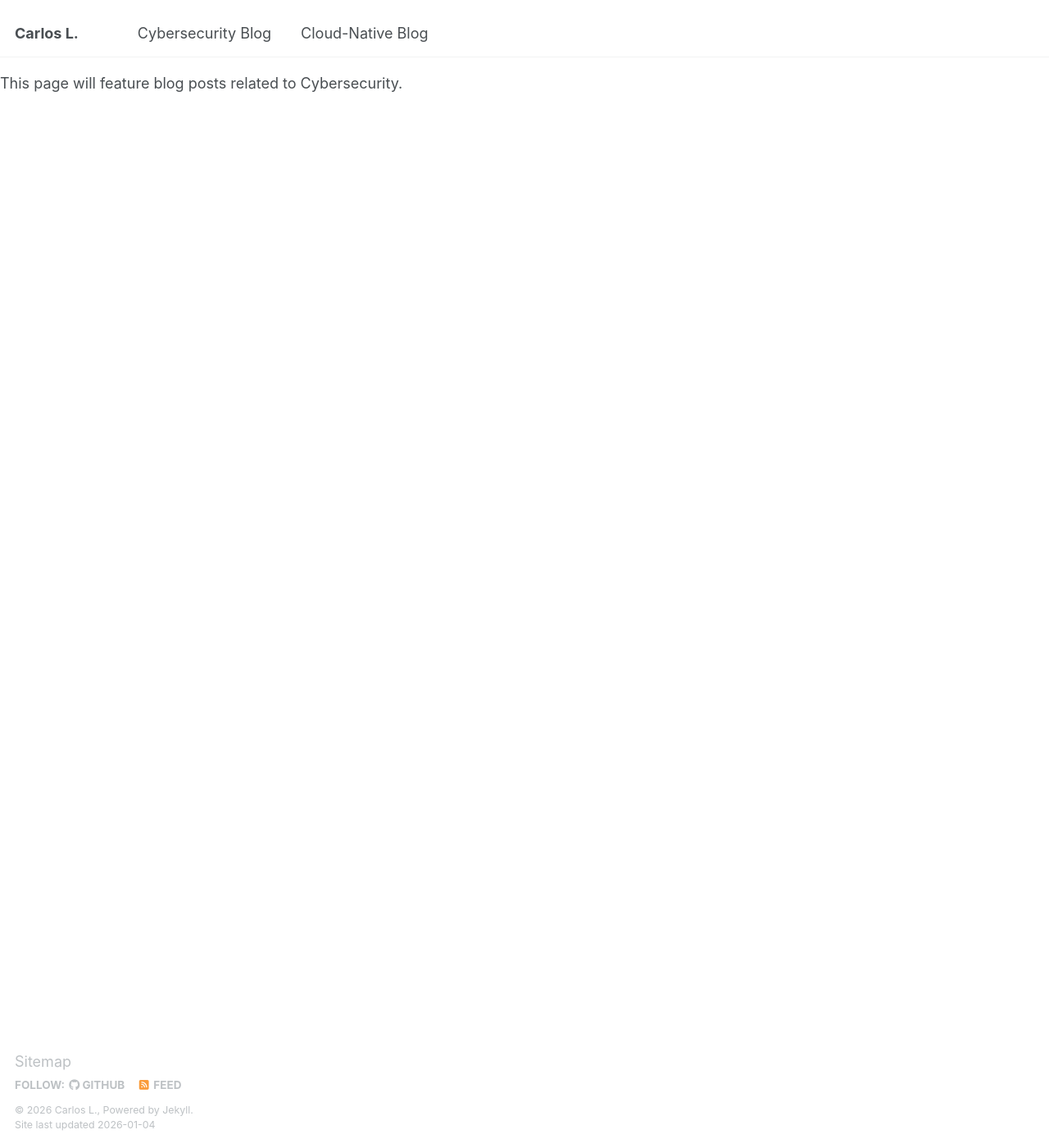
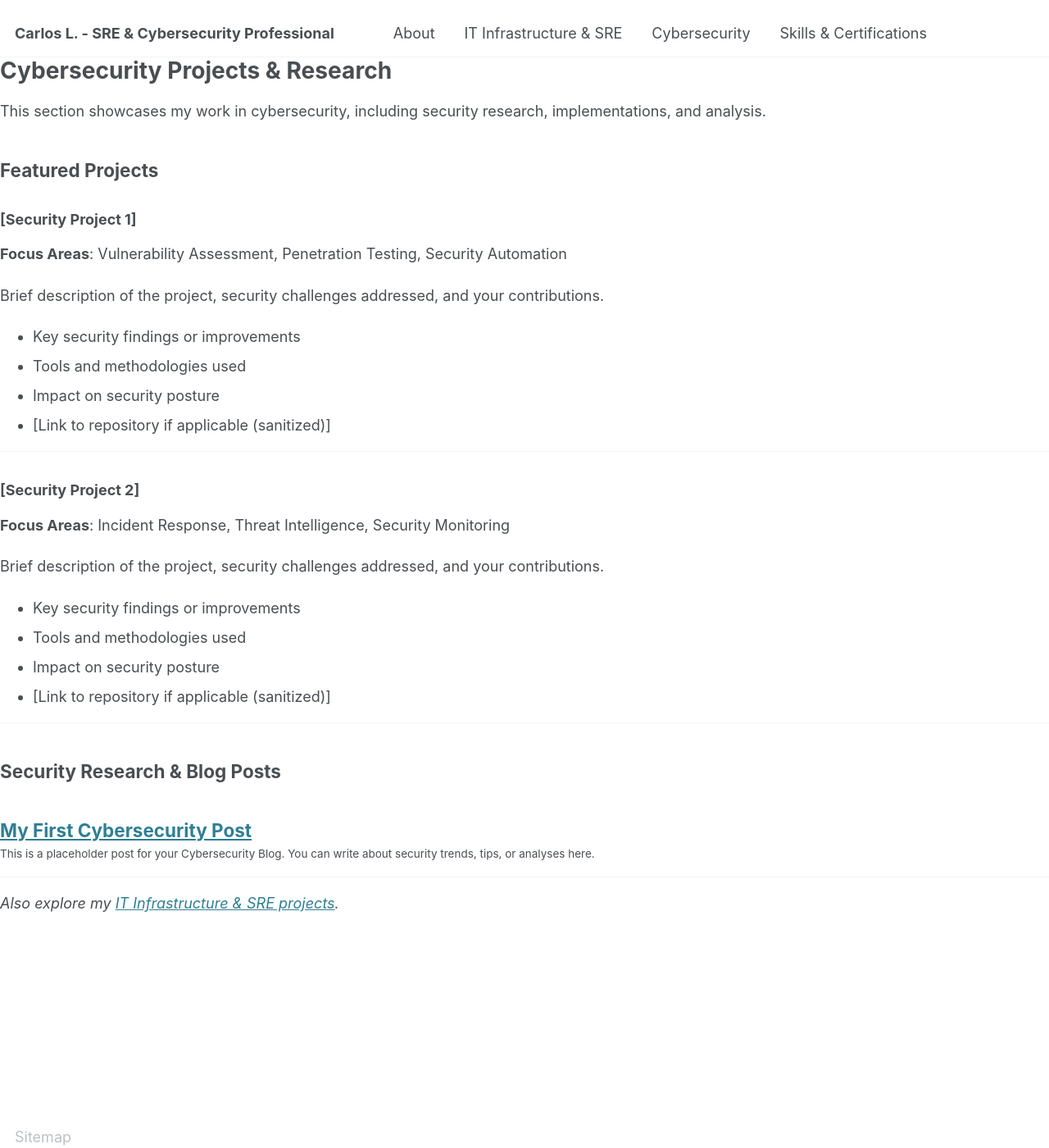
Before and after one commit to sfd-markets/portfolio, a Jekyll site: the page built from _pages/cybersecurity.md, in a window 1280 px wide and 1400 px high. Shown: the whole window at 82% size. Built offline with Jekyll 4.4.1, drawn with Linux system fonts in a browser that asks for light colours.

Commit message:
update site structure and remove outdated content

```diff
--- a/_config.yml
+++ b/_config.yml
@@ -9,10 +9,10 @@
 # Basic Site Settings
 locale                   : "en-US"
 site_theme               : "default"
-title                    : "Carlos L."
+title                    : "Carlos L. - SRE & Cybersecurity Professional"
 title_separator          : "-"
 name                     : &name "Carlos L."
-description              : &description "About Me"
+description              : &description "Professional portfolio showcasing IT infrastructure, SRE, and cybersecurity expertise"
 url                      : https://sfd-markets.github.io # the base hostname & protocol for your site e.g. "https://[your GitHub username].github.io"
 baseurl: "/portfolio" # the subpath of your site, e.g. "/blog"
 repository: "sfd-markets/portfolio"
@@ -25,7 +25,7 @@ author:
   avatar           : "me.png"
   name             : "Carlos L."
   pronouns         : # example: "she/her"
-  bio              : "SRE & Cyber Security Research"
+  bio              : "Site Reliability Engineer & Cybersecurity Professional"
   location         : "Canada"
   employer         : #"Red Brick University"
   uri              : # URL
--- a/_data/navigation.yml
+++ b/_data/navigation.yml
@@ -6,7 +6,14 @@
 
 main:
 
-  - title: "Cybersecurity Blog"
+  - title: "About"
+    url: /
+
+  - title: "IT Infrastructure & SRE"
+    url: /it-infrastructure/
+
+  - title: "Cybersecurity"
     url: /cybersecurity/
-  - title: "Cloud-Native Blog"
-    url: /cloud-native/
+
+  - title: "Skills & Certifications"
+    url: /skills/
--- a/_includes/archive-single.html
+++ b/_includes/archive-single.html
@@ -0,0 +1,38 @@
+{% if post.header.teaser %}
+  {% capture teaser %}{{ post.header.teaser }}{% endcapture %}
+{% else %}
+  {% assign teaser = site.teaser %}
+{% endif %}
+
+{% if post.id %}
+  {% assign title = post.title | markdownify | remove: "<p>" | remove: "</p>" %}
+{% else %}
+  {% assign title = post.title %}
+{% endif %}
+
+<div class="{{ include.type | default: "list" }}__item">
+  <article class="archive__item" itemscope itemtype="http://schema.org/CreativeWork">
+    {% if include.type == "grid" and teaser %}
+      <div class="archive__item-teaser">
+        <img src=
+          {% if teaser contains "://" %}
+            "{{ teaser }}"
+          {% else %}
+            "{{ teaser | absolute_url }}"
+          {% endif %}
+          alt="">
+      </div>
+    {% endif %}
+    <h2 class="archive__item-title" itemprop="headline">
+      {% if post.link %}
+        <a href="{{ post.link }}">{{ title }}</a> <a href="{{ post.url | absolute_url }}" rel="permalink"><i class="fa fa-link" aria-hidden="true" title="permalink"></i><span class="sr-only">Permalink</span></a>
+      {% else %}
+        <a href="{{ post.url | absolute_url }}" rel="permalink">{{ title }}</a>
+      {% endif %}
+    </h2>
+    {% if post.read_time %}
+      <p class="page__meta"><i class="fa fa-clock-o" aria-hidden="true"></i> {% include read-time.html %}</p>
+    {% endif %}
+    {% if post.excerpt %}<p class="archive__item-excerpt" itemprop="description">{{ post.excerpt | markdownify | strip_html | truncate: 160 }}</p>{% endif %}
+  </article>
+</div>
--- a/_pages/cybersecurity.md
+++ b/_pages/cybersecurity.md
@@ -1,15 +1,49 @@
 ---
 layout: default
-title: "Cybersecurity Blog"
+title: "Cybersecurity"
 permalink: /cybersecurity/
 author_profile: true
 ---
 
 {% include base_path %}
 
-This page will feature blog posts related to Cybersecurity.
+# Cybersecurity Projects & Research
+
+This section showcases my work in cybersecurity, including security research, implementations, and analysis.
+
+## Featured Projects
+
+### [Security Project 1]
+**Focus Areas**: Vulnerability Assessment, Penetration Testing, Security Automation
+
+Brief description of the project, security challenges addressed, and your contributions.
+
+- Key security findings or improvements
+- Tools and methodologies used
+- Impact on security posture
+- [Link to repository if applicable (sanitized)]
+
+---
+
+### [Security Project 2]
+**Focus Areas**: Incident Response, Threat Intelligence, Security Monitoring
+
+Brief description of the project, security challenges addressed, and your contributions.
+
+- Key security findings or improvements
+- Tools and methodologies used
+- Impact on security posture
+- [Link to repository if applicable (sanitized)]
+
+---
+
+## Security Research & Blog Posts
 
 {% assign posts = site.posts | where: "categories", "Cybersecurity" %}
 {% for post in posts %}
   {% include archive-single.html %}
 {% endfor %}
+
+---
+
+*Also explore my [IT Infrastructure & SRE projects](/portfolio/it-infrastructure/).*
```
Also changed, not shown: _pages/cloud-native.md (deleted, +0 -15 lines), _pages/it-infrastructure.md (added, +47 -0 lines), _pages/non-menu-page.md (deleted, +0 -16 lines), _pages/skills.md (added, +68 -0 lines), _posts/2012-08-14-blog-post-1.md (deleted, +0 -20 lines), _posts/2013-08-14-blog-post-2.md (deleted, +0 -20 lines), _posts/2014-08-14-blog-post-3.md (deleted, +0 -20 lines), _posts/2015-08-14-blog-post-4.md (deleted, +0 -20 lines), _posts/2199-01-01-future-post.md (deleted, +0 -11 lines), index.md (+34 -2 lines).
